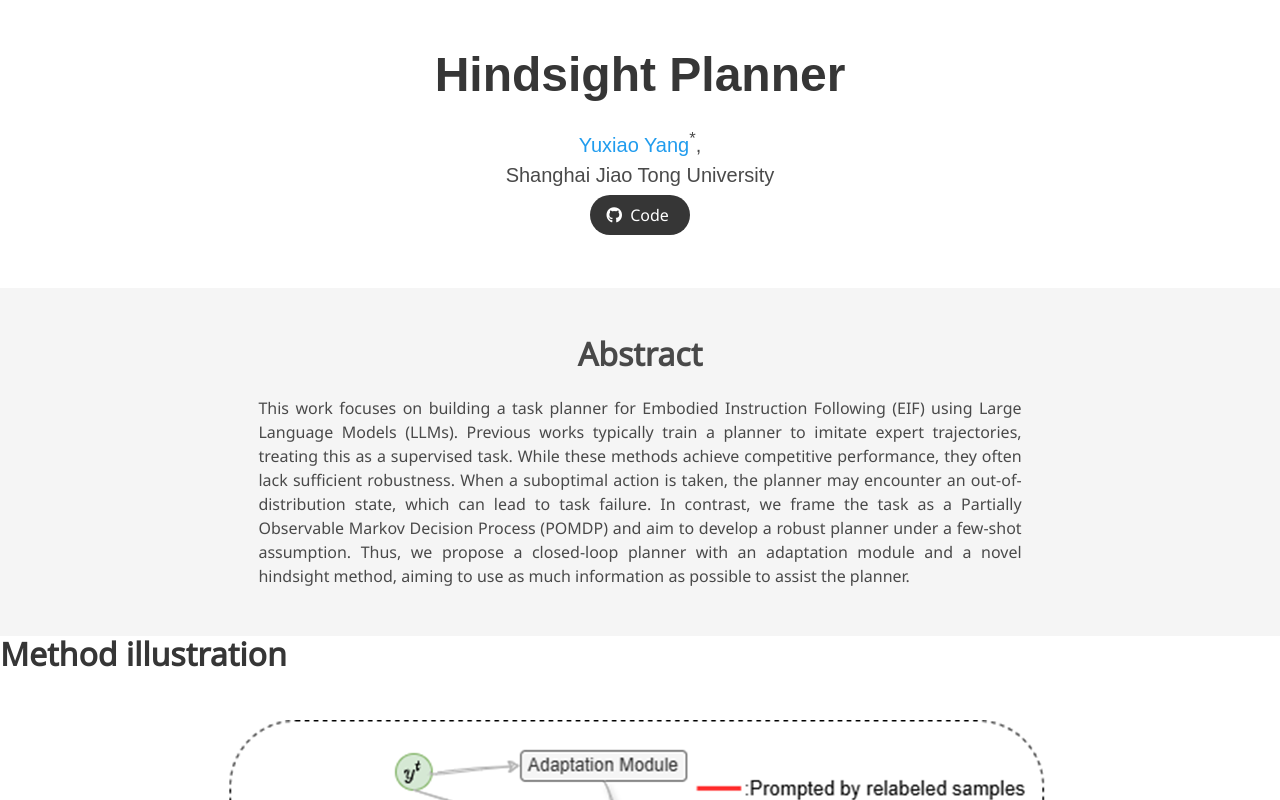
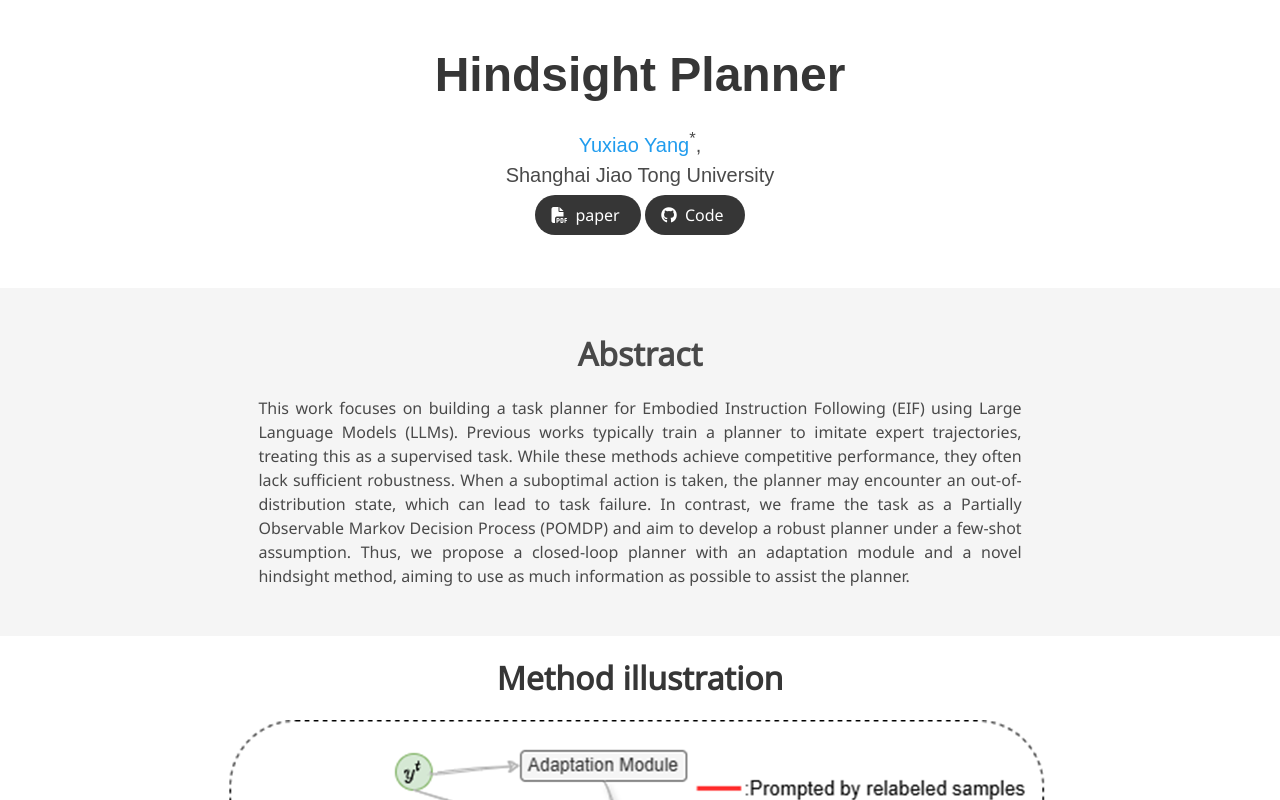
Before and after one commit to yangyuxiao-sjtu/hindsight_planner_page, a plain HTML site: page index.html in a window 1280 px wide. Shown: the top 800 px of the page. Drawn offline with nearby package versions, Linux system fonts and the light colour scheme; some packages are replaced by stand-ins of ours; some icons are missing; a web font is replaced by a local one.

Commit message:
Update index.html

```diff
--- a/index.html
+++ b/index.html
@@ -67,7 +67,15 @@
                   </div>
 
 
-
+                  <span class="link-block">
+                    <a href="static/pdfs/hindsight_planner.pdf" target="_blank"
+                    class="external-link button is-normal is-rounded is-dark">
+                    <span class="icon">
+                      <i class="fas fa-file-pdf"></i>
+                    </span>
+                    <span>paper</span>
+                  </a>
+                </span>
                   <!-- Github link -->
                   <span class="link-block">
                     <a href="https://github.com/yangyuxiao-sjtu/LLM_agent" target="_blank"
@@ -114,15 +122,14 @@
 
 <!-- Image carousel -->
 <section class="hero is-small">
-  <h2 class="title is-3">Method illustration</h2>
-  <div class="hero-body">
-        <img src="static/images/process.png" alt="MY ALT TEXT"/>
-
-
-        <h2 class="subtitle has-text-centered">
-          An illustration of our method.
-
+  <div class="hero-body has-text-centered">
+    <h2 class="title is-3">Method illustration</h2>
+    <img src="static/images/process.png" alt="MY ALT TEXT"/>
+    <h2 class="subtitle">
+      An illustration of our method.
+    </h2>
   </div>
+</section>
   <p>
     At time step \( t \), the planner receives an observed object list \(y_t\) from observation functions. We then apply the Adaptation module to predict the latent PDDL arguments \( P \) based on \( y_t \). The whole state \( x_t \) is constructed by \( y_t \) and \( P \). With \( x_t \), we invoke the actor-critic task planner to generate a future trajectory over a long horizon and return the sub-goal \( S_k \). To ensure the output from the planner meets the requirements, a frozen BERT is used to map the output to the legal space. The proposed sub-goal will be executed by a low-level controller. When a sub-goal is completed or fails, the planner reinvokes the reasoning process to replan another future trajectory from the new state.  <p>
 </div>
```
